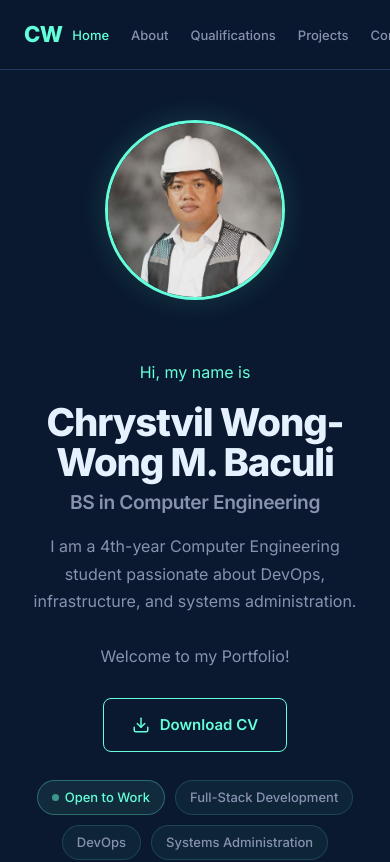
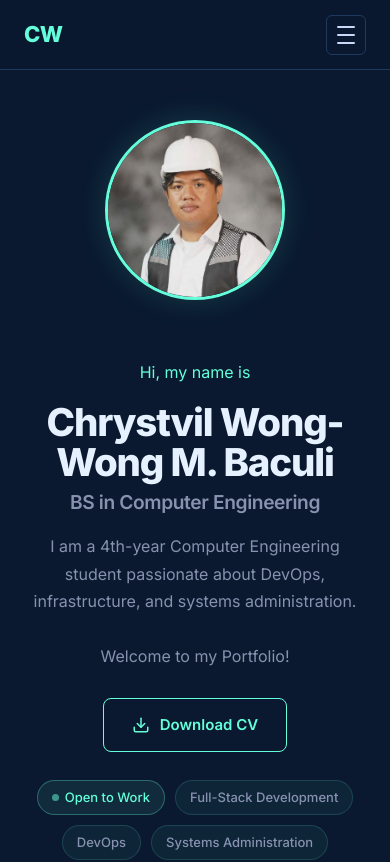
Before and after one commit to KR0CH4N/ElectivePortfolio, a Vue app: page / in a window 390 px wide. Shown: the top 862 px of the page. Built offline with nearby package versions, Linux system fonts and the light colour scheme.

Commit message:
add hamburger icon for mobile view to fix the responsiveness issue

```diff
--- a/src/components/Navbar.vue
+++ b/src/components/Navbar.vue
@@ -10,7 +10,9 @@ const links = [
 ]
 
 const activeId = ref('home')
+const menuOpen = ref(false)
 let scrollListener: (() => void) | null = null
+let resizeListener: (() => void) | null = null
 
 function updateNav() {
   let current = 'home'
@@ -21,17 +23,31 @@ function updateNav() {
 }
 
 function scrollToId(id: string) {
+  menuOpen.value = false
   document.querySelector<HTMLElement>('#' + id)?.scrollIntoView({ behavior: 'smooth' })
+}
+
+function onKeydown(e: KeyboardEvent) {
+  if (e.key === 'Escape') menuOpen.value = false
+}
+
+function closeOnDesktop() {
+  if (window.innerWidth > 768) menuOpen.value = false
 }
 
 onMounted(() => {
   updateNav()
   scrollListener = () => updateNav()
   window.addEventListener('scroll', scrollListener)
+  resizeListener = closeOnDesktop
+  window.addEventListener('resize', resizeListener)
+  window.addEventListener('keydown', onKeydown)
 })
 
 onBeforeUnmount(() => {
   if (scrollListener) window.removeEventListener('scroll', scrollListener)
+  if (resizeListener) window.removeEventListener('resize', resizeListener)
+  window.removeEventListener('keydown', onKeydown)
 })
 </script>
 
@@ -39,7 +55,7 @@ onBeforeUnmount(() => {
   <nav class="navbar">
     <div class="nav-inner">
       <div class="nav-logo">CW</div>
-      <ul class="nav-menu">
+      <ul id="nav-menu" class="nav-menu" :class="{ open: menuOpen }">
         <li v-for="link in links" :key="link.id">
           <a
             :href="'#' + link.id"
@@ -49,6 +65,18 @@ onBeforeUnmount(() => {
           >{{ link.label }}</a>
         </li>
       </ul>
+      <button
+        class="nav-toggle"
+        :class="{ open: menuOpen }"
+        aria-label="Toggle navigation menu"
+        :aria-expanded="menuOpen"
+        aria-controls="nav-menu"
+        @click="menuOpen = !menuOpen"
+      >
+        <span></span>
+        <span></span>
+        <span></span>
+      </button>
     </div>
   </nav>
 </template>
--- a/src/styles.css
+++ b/src/styles.css
@@ -78,6 +78,11 @@ body {
 
 .nav-link.active {
   color: var(--accent);
+}
+
+/* Hamburger toggle (hidden on desktop) */
+.nav-toggle {
+  display: none;
 }
 
 /* === HERO === */
@@ -1043,6 +1048,68 @@ a.contact-row:hover .contact-chevron {
   .about-text { max-width: 100%; }
   .edu-timeline { padding-left: 24px; }
   .edu-dot { left: -22px; width: 12px; height: 12px; }
-  .nav-menu { gap: 2px; }
-  .nav-link { padding: 6px 10px; font-size: 13px; }
+
+  /* Hamburger toggle — only visible on mobile */
+  .nav-toggle {
+    display: flex;
+    flex-direction: column;
+    justify-content: center;
+    align-items: center;
+    gap: 6px;
+    width: 40px;
+    height: 40px;
+    padding: 10px;
+    background: transparent;
+    border: 1px solid var(--border);
+    border-radius: 6px;
+    cursor: pointer;
+    z-index: 110;
+  }
+  .nav-toggle span {
+    display: block;
+    width: 100%;
+    height: 2px;
+    background: var(--text);
+    border-radius: 2px;
+    transition: transform 0.3s ease, opacity 0.3s ease;
+  }
+  .nav-toggle.open span:nth-child(1) {
+    transform: translateY(8px) rotate(45deg);
+  }
+  .nav-toggle.open span:nth-child(2) {
+    opacity: 0;
+  }
+  .nav-toggle.open span:nth-child(3) {
+    transform: translateY(-8px) rotate(-45deg);
+  }
+
+  /* Menu becomes a full-width dropdown panel below the navbar */
+  .nav-menu {
+    position: absolute;
+    top: var(--nav-h);
+    left: 0;
+    width: 100%;
+    flex-direction: column;
+    align-items: stretch;
+    gap: 4px;
+    padding: 12px 24px 20px;
+    background: var(--bg-light);
+    border-bottom: 1px solid var(--border);
+    box-shadow: 0 12px 24px rgba(0, 0, 0, 0.25);
+    opacity: 0;
+    visibility: hidden;
+    transform: translateY(-8px);
+    transition: opacity 0.25s ease, transform 0.25s ease, visibility 0.25s;
+  }
+  .nav-menu.open {
+    opacity: 1;
+    visibility: visible;
+    transform: translateY(0);
+  }
+  .nav-link {
+    display: block;
+    padding: 12px 16px;
+    font-size: 15px;
+    text-align: left;
+  }
 }
```
